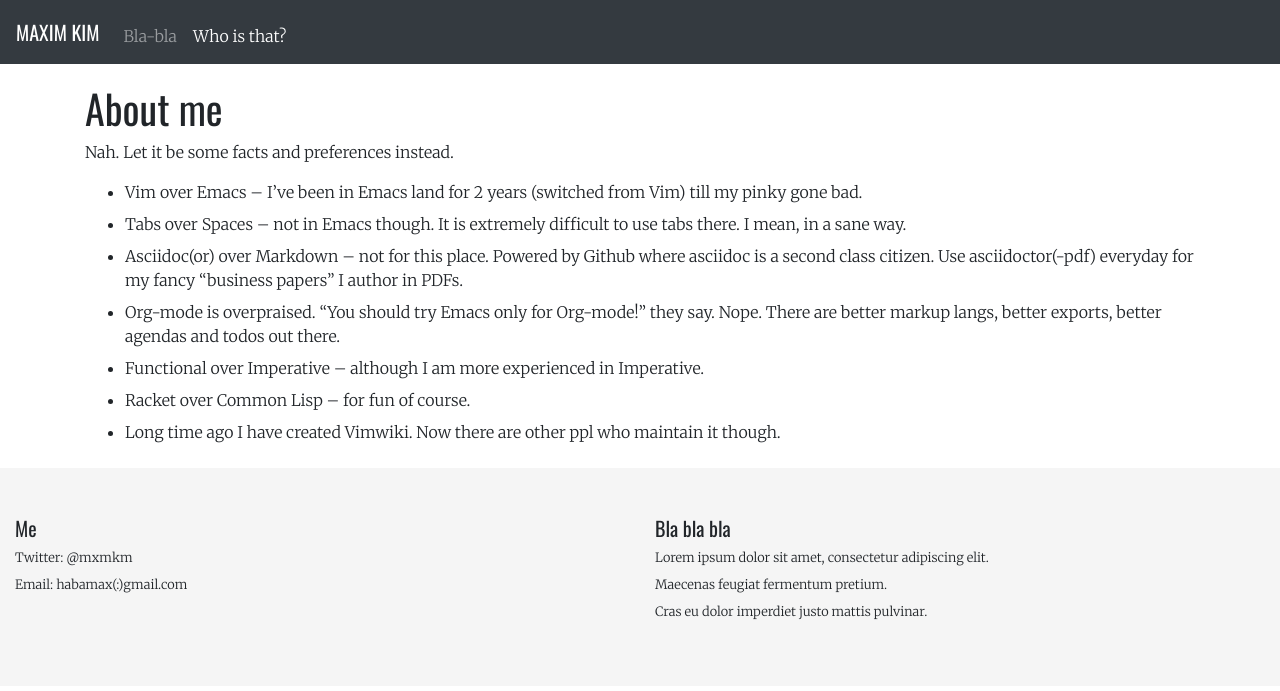
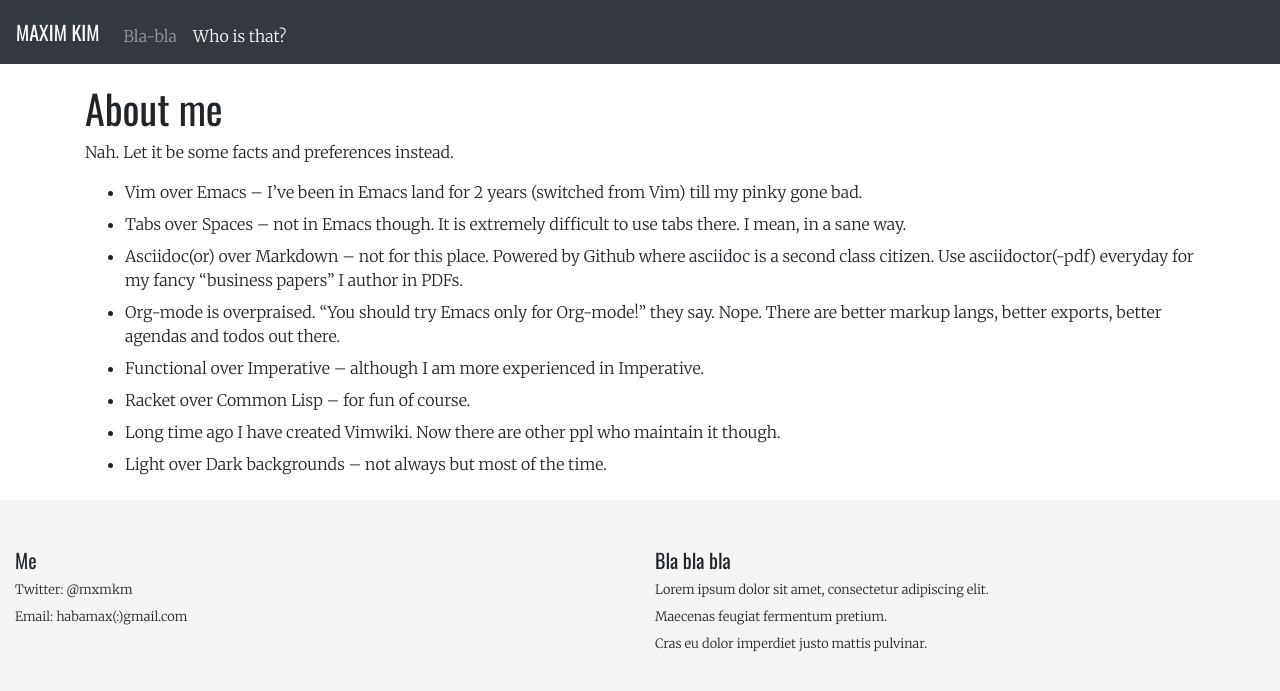
Before and after one commit to habamax/habamax.github.io, a Jekyll site: the page built from about.md, in a window 1280 px wide. Shown: the top 691 px of the page. Built offline with Jekyll 4.4.1, drawn with Linux system fonts in a browser that asks for light colours.

Commit message:
another fact

```diff
--- a/about.md
+++ b/about.md
@@ -14,3 +14,4 @@ Nah. Let it be some facts and preferences instead.
 * Functional over Imperative -- although I am more experienced in Imperative.
 * Racket over Common Lisp -- for fun of course.
 * Long time ago I have created Vimwiki. Now there are other ppl who maintain it though.
+* Light over Dark backgrounds -- not always but most of the time.
```
